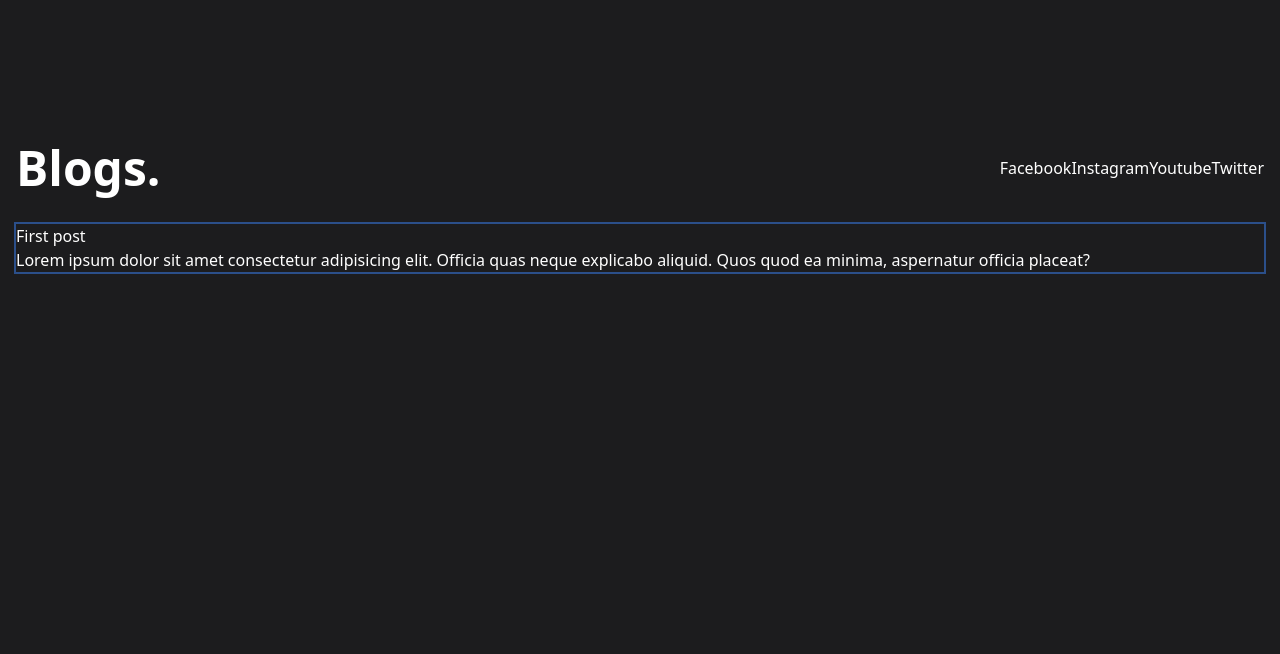
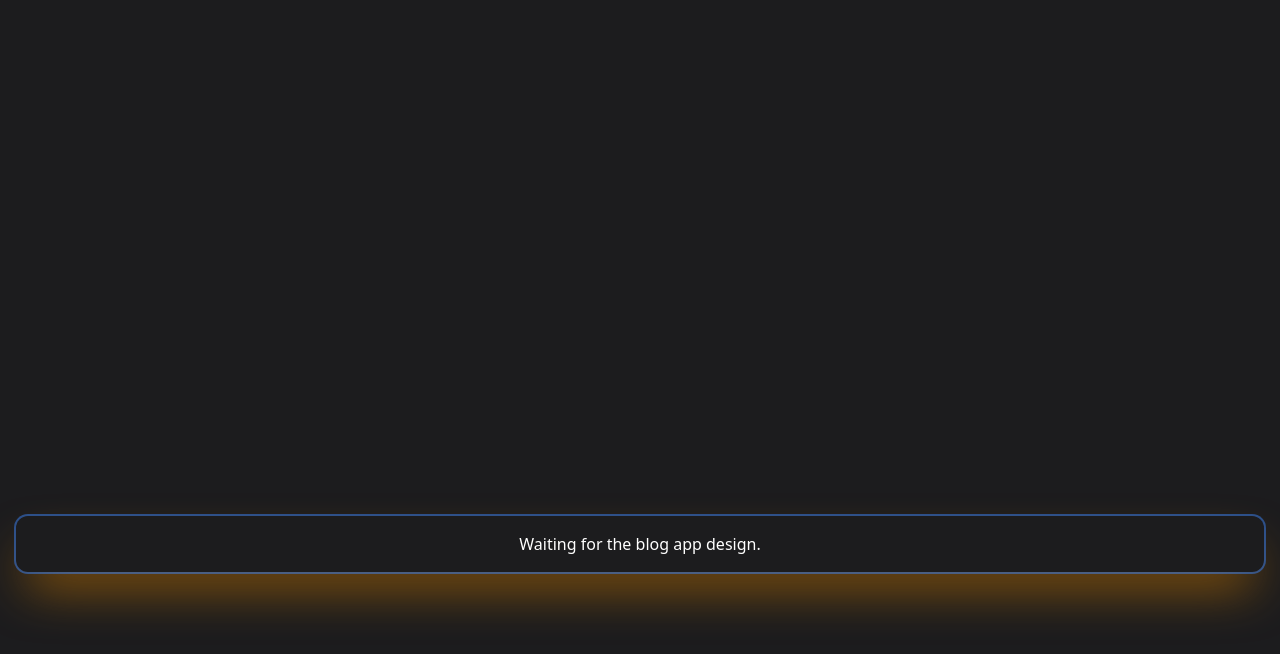
Before and after one commit to dOx144/daily-react, a React (Vite) app in the folder client/: page /blogs in a window 1280 px wide. Shown: the top 654 px of the page. Built offline with nearby package versions, Linux system fonts and the light colour scheme.

Commit message:
small change

```diff
--- a/client/src/pages/Blogs.jsx
+++ b/client/src/pages/Blogs.jsx
@@ -5,22 +5,14 @@ const Blogs = () => {
     <div className="text-white after:w-full sm:max-w-screen-xl mx-auto sm:my-24 lg:my-32 space-y-8 p-4">
 
       {/* blogs nav */}
-      <div>
+      {/* <div>
         <BlogNav/>
-      </div>
+      </div> */}
 
 
       {/* main body */}
-      <div>
-
-        <div className="ring-2 w-full">
-          <div >
-            <h2>First post</h2>
-            <div>
-              <p>Lorem ipsum dolor sit amet consectetur adipisicing elit. Officia quas neque explicabo aliquid. Quos quod ea minima, aspernatur officia placeat?</p>
-            </div>
-          </div>
-        </div>
+      <div className="text-white w-full max-w-screen-2xl mx-auto text-center  flex min-h-screen justify-center items-center">
+        <h2 className="ring-2 w-full p-4 shadow-2xl shadow-yellow-700 rounded-xl ">Waiting for the blog app design.</h2>
       </div>
     </div>
 
--- a/client/src/pages/Food.jsx
+++ b/client/src/pages/Food.jsx
@@ -1,8 +1,8 @@
 const Food = () => {
   return (
 
-    <div className="text-white">
-     <h2>This is foods</h2>
+    <div className="text-white w-full max-w-screen-2xl mx-auto text-center  flex min-h-screen justify-center items-center">
+     <h2 className="ring-2 w-full p-4 shadow-2xl shadow-yellow-700 rounded-xl ">Waiting for the food app design.</h2>
     </div>
 
   );
```
